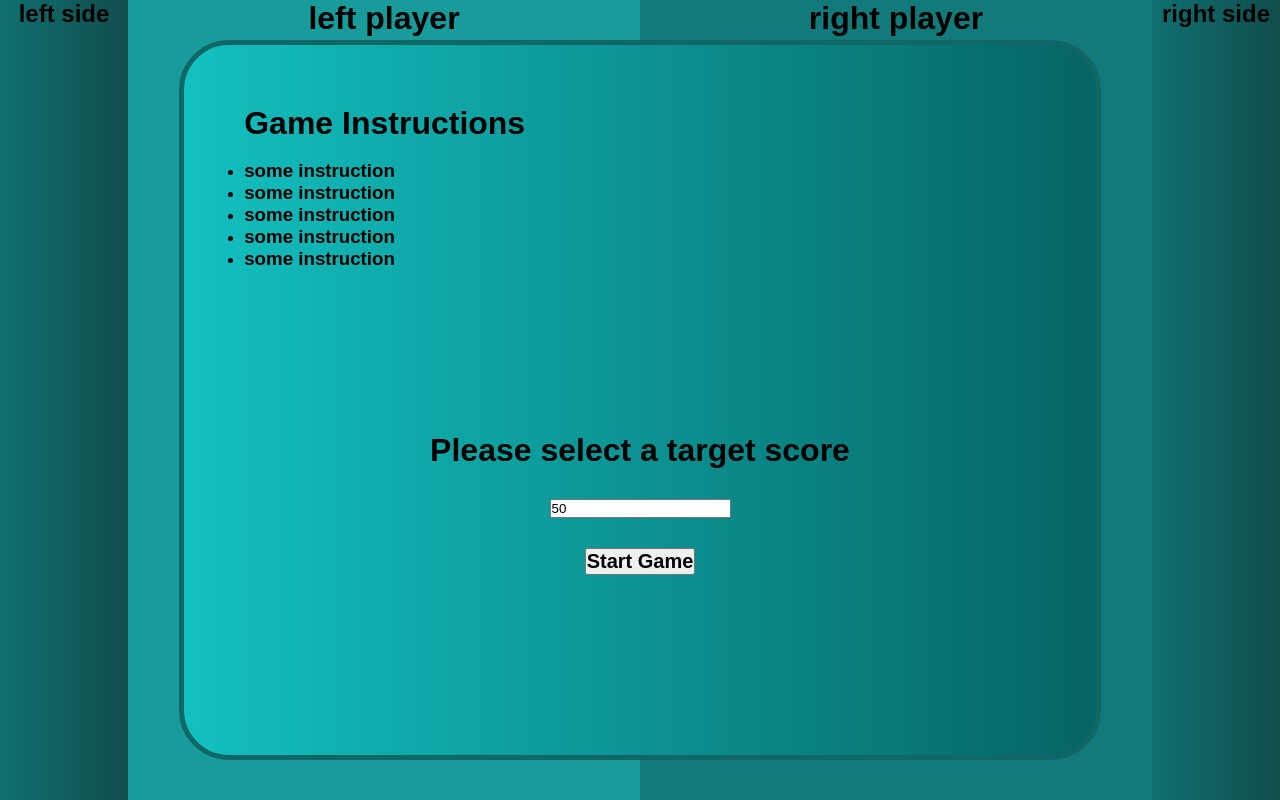
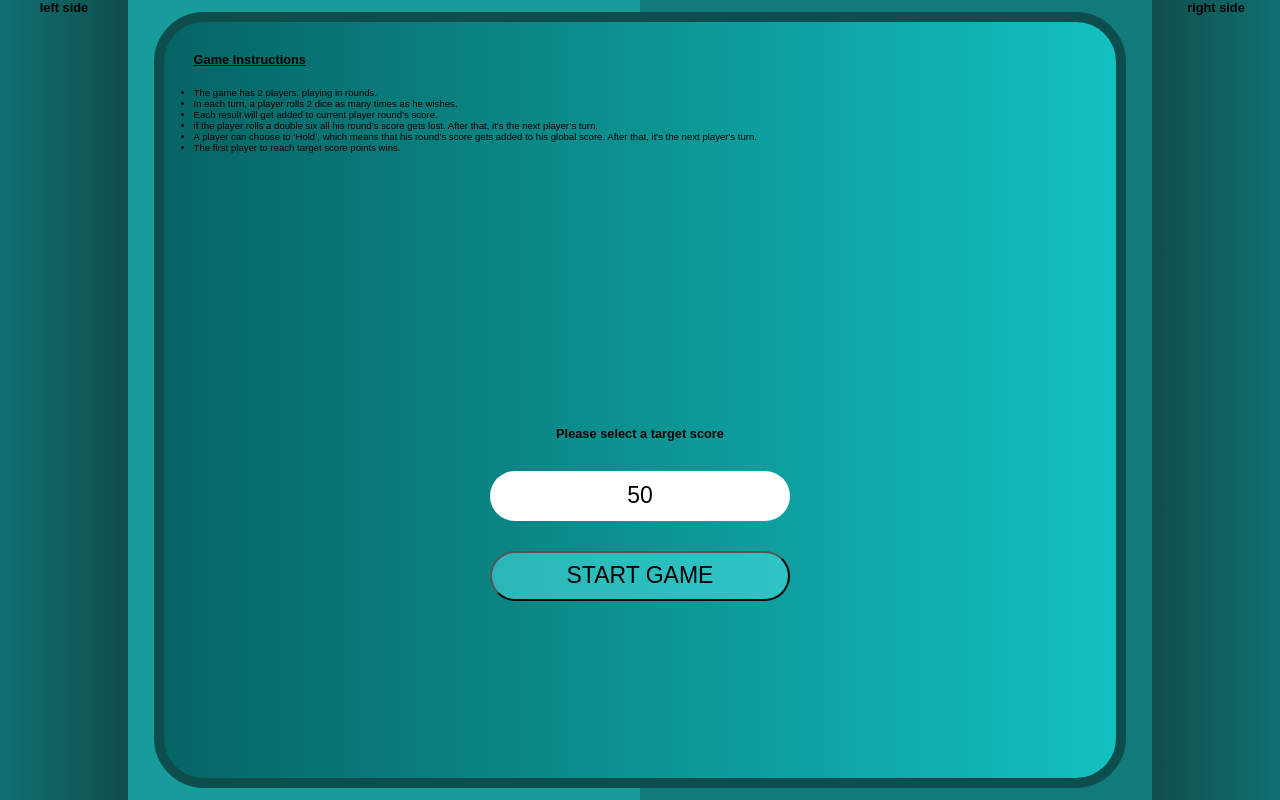
Before and after one commit to jameelag1995/DiceRoll, a plain HTML site: page index.html in a window 1280 px wide. Drawn offline with Linux system fonts and the light colour scheme.

Commit message:
second commit functional game

```diff
--- a/CSS/styles.css
+++ b/CSS/styles.css
@@ -3,6 +3,7 @@
     padding: 0;
     box-sizing: border-box;
     font-family: Arial, Helvetica, sans-serif;
+    font-size: 1vw;
 }
 body {
     display: flex;
@@ -22,6 +23,14 @@ aside {
     height: 100%;
     text-align: center;
 }
+#right-aside {
+    background: rgba(17, 77, 77, 1);
+    background: linear-gradient(
+        90deg,
+        rgba(17, 77, 77, 1) 0%,
+        rgb(16, 112, 112) 100%
+    );
+}
 main {
     background: #13c0c0;
     width: 80%;
@@ -32,33 +41,139 @@ main {
     align-items: center;
     position: relative;
 }
+.top-container > h1 {
+    text-decoration: underline;
+    margin-bottom: 20px;
+}
 
-.left-player1 {
+.game-ui {
+    width: 100%;
+    height: 100%;
+    text-align: center;
+    display: flex;
+    justify-content: center;
+    align-items: center;
+    position: relative;
+}
+.player {
     width: 50%;
     height: 100%;
     background: #189b9b;
+    padding: 40px 60px;
+    display: flex;
+    flex-direction: column;
+    align-items: center;
+    justify-content: space-between;
 }
-.right-player2 {
-    width: 50%;
+
+#left-player1 {
+    background: #189b9b;
+
+}
+#right-player2 {
+    background: #127a7a;
+
+}
+.player1-win {
+    animation: mymove1 3s;
+}
+
+@keyframes mymove1 {
+    0% {
+        background-color: #189b9b;
+    }
+    50% {
+        background-color: #092c2c;
+    }
+    100%{
+        background-color: #189b9b;
+    }
+}
+.player2-win {
+    animation: mymove2 3s ;
+}
+
+@keyframes mymove2 {
+    0% {
+        background-color: #127a7a;
+    }
+    50% {
+        background-color: #092c2c;
+    }
+    100%{
+        background-color: #127a7a;
+    }
+}
+.tag {
+    color: rgb(49, 49, 49);
+    font-weight: 400;
+}
+.score {
+    margin-top: 40px;
+    font-size: 60px;
+    color: rgb(14, 53, 53);
+}
+.current {
+    background: rgb(16, 112, 112);
+    width: 20%;
+    height: 12%;
+    display: flex;
+    flex-direction: column;
+    align-items: center;
+    justify-content: space-evenly;
+    color: #fff;
+    border-radius: 10px;
+    margin-bottom: 30px;
+}
+.functional {
+    width: 30%;
     height: 100%;
-    background: #127a7a;
+    background: none;
+    position: absolute;
+    z-index: 3;
+    display: flex;
+    flex-direction: column;
+    align-items: center;
+    justify-content: space-between;
+    padding: 30px 0;
 }
+.functional button {
+    background-color: #fffefe8f;
+}
+
+#dice-1 {
+    background-image: url(../Img/dice-1.png);
+    background-repeat: no-repeat;
+    background-position: center center;
+    background-size: cover;
+    width: 150px;
+    height: 150px;
+}
+#dice-2 {
+    background-image: url(../Img/dice-1.png);
+    background-repeat: no-repeat;
+    background-position: center center;
+    background-size: cover;
+    width: 150px;
+    height: 150px;
+}
+
 .popup {
     position: absolute;
-    width: 90%;
-    height: 90%;
-    background: rgb(19, 192, 192);
+    width: 95%;
+    height: 97%;
+    background: rgba(6, 100, 100, 1);
     background: linear-gradient(
         90deg,
-        rgba(19, 192, 192, 1) 0%,
-        rgba(6, 100, 100, 1) 100%
+        rgba(6, 100, 100, 1) 0%,
+        rgba(19, 192, 192, 1) 100%
     );
     border-radius: 50px;
     z-index: 100;
     margin: auto;
     text-align: left;
-    padding: 60px;
-    border: 5px solid #116666;
+    padding: 30px;
+    border: 10px solid #0d4d4d;
 }
 #start-screen {
     z-index: 100;
@@ -68,10 +183,14 @@ main {
     flex-direction: column;
     gap: 4rem;
 }
+li {
+    font-size: 0.75vw;
+    font-weight: 500;
+}
 #end-screen {
     display: none;
 }
-.top-container{
+.top-container {
     display: flex;
     flex-direction: column;
     align-items: start;
@@ -87,3 +206,34 @@ main {
     width: 100%;
     height: 50%;
 }
+#target-score-input {
+    height: 50px;
+    width: 300px;
+    text-align: center;
+    border-radius: 50px;
+    font-size: 23px;
+    border: none;
+}
+/* remove arrows from input */
+input::-webkit-outer-spin-button,
+input::-webkit-inner-spin-button {
+    -webkit-appearance: none;
+    margin: 0;
+}
+
+input[type="number"] {
+    -moz-appearance: textfield;
+}
+
+button {
+    background-color: #48e4e48a;
+    width: 300px;
+    height: 50px;
+    border-radius: 50px;
+    font-size: 23px;
+}
+
+.end-game-msg{
+    visibility: hidden;
+    color: #fff;
+}
--- a/index.html
+++ b/index.html
@@ -7,31 +7,86 @@
         <link rel="stylesheet" href="./CSS/styles.css" />
     </head>
     <body>
-        <aside><h1>left side</h1></aside>
+        <aside id="left-aside"><h1>left side</h1></aside>
         <main>
             <div class="popup" id="start-screen">
                 <div class="top-container">
                     <h1>Game Instructions</h1>
-                    <br />
+
                     <ul>
-                        <li><h3>some instruction</h3></li>
-                        <li><h3>some instruction</h3></li>
-                        <li><h3>some instruction</h3></li>
-                        <li><h3>some instruction</h3></li>
-                        <li><h3>some instruction</h3></li>
+                        <li>The game has 2 players, playing in rounds.</li>
+                        <li>
+                            In each turn, a player rolls 2 dice as many times as
+                            he wishes.
+                        </li>
+                        <li>
+                            Each result will get added to current player round’s
+                            score.
+                        </li>
+                        <li>
+                            if the player rolls a double six all his round’s
+                            score gets lost. After that, it's the next player’s
+                            turn.
+                        </li>
+                        <li>
+                            A player can choose to ‘Hold’, which means that his
+                            round’s score gets added to his global score. After
+                            that, it's the next player's turn.
+                        </li>
+                        <li>
+                            The first player to reach target score points wins.
+                        </li>
                     </ul>
                 </div>
                 <div class="bottom-container">
-                    <h1>Please select a target score</h1>
-                    <input type="number" id="score-target" value="50" min="2">
-                    <button><h2>Start Game</h2></button>
+                    <h2 id="start-msg">Please select a target score</h2>
+                    <input
+                        type="number"
+                        id="target-score-input"
+                        value="50"
+                        min="2"
+                    />
+                    <button class="start-button">START GAME</button>
                 </div>
             </div>
-            <div class="left-player1"><h1>left player</h1></div>
-            <div class="right-player2"><h1>right player</h1></div>
+            <div class="game-ui">
+                <div class="player" id="left-player1">
+                    <div class="info" id="player1-info">
+                        <h1 class="tag">PLAYER 1</h1>
+                        <h1 class="score" id="player1-score">0</h1>
+                    </div>
+                    <p class="tag end-game-msg" id="player1-end-msg">
+                        You Won!
+                    </p>
+                    <div class="current" id="player1-current">
+                        <p>CURRENT</p>
+                        <p id="player1-current-score">0</p>
+                    </div>
+                </div>
+                <div class="functional">
+                    <button class="new-game-btn">NEW GAME</button>
+                    <div class="dice" id="dice-1"></div>
+                    <div class="dice" id="dice-2"></div>
+                    <button class="roll-dice-btn">ROLL DICE</button>
+                    <button class="hold-btn">HOLD</button>
+                </div>
+                <div class="player" id="right-player2">
+                    <div class="info" id="player2-info">
+                        <h1 class="tag">PLAYER 2</h1>
+                        <h1 class="score" id="player2-score">0</h1>
+                    </div>
+                    <p class="tag end-game-msg" id="player2-end-msg">
+                        You Won!
+                    </p>
+                    <div class="current" id="player2-current">
+                        <p>CURRENT</p>
+                        <p id="player2-current-score">0</p>
+                    </div>
+                </div>
+            </div>
             <div class="popup" id="end-screen"></div>
         </main>
-        <aside><h1>right side</h1></aside>
+        <aside id="right-aside"><h1>right side</h1></aside>
         <script src="./main.js"></script>
     </body>
 </html>
--- a/main.js
+++ b/main.js
@@ -0,0 +1,143 @@
+// Handle Target Score
+
+let targetScore = 0;
+
+// Start Button and New Game Button Functionality
+const startButton = document.querySelector(".start-button");
+const newGameButton = document.querySelector(".new-game-btn");
+const startScreen = document.querySelector("#start-screen");
+const instructions = document.querySelector(".top-container");
+const startMsg = document.querySelector("#start-msg");
+startButton.addEventListener("click", () => {
+    targetScore = parseInt(document.querySelector("#target-score-input").value);
+    if (targetScore > 2) {
+        startScreen.style.display = "none";
+    } else {
+        startMsg.innerText += `, Value must be larger than 2`;
+    }
+});
+newGameButton.addEventListener("click", () => {
+    if (startMsg.innerText.length > 27) {
+        const msgArr = startMsg.innerText.split(
+            ", Value must be larger than 2"
+        );
+        startMsg.innerText = msgArr.join("");
+    }
+    gameOn = true;
+    reset();
+    startScreen.style.display = "flex";
+    instructions.style.visibility = "hidden";
+});
+
+function reset() {
+    playerTurn = 1;
+    player1TotalScore = 0;
+    player1CurrentScore = 0;
+    player2TotalScore = 0;
+    player2CurrentScore = 0;
+    gameOn = true;
+    player1TotalScoreDisp.innerText = player1TotalScore;
+    player2TotalScoreDisp.innerText = player2TotalScore;
+    player1CurrentScoreDisp.innerText = player1CurrentScore;
+    player2CurrentScoreDisp.innerText = player2CurrentScore;
+    player1.classList.remove("player1-win");
+    player1EndMsg.style.visibility = "hidden";
+    player2.classList.remove("player2-win");
+    player2EndMsg.style.visibility = "hidden";
+}
+
+// in-Game elements
+const holdButton = document.querySelector(".hold-btn");
+const player1 = document.querySelector("#left-player1");
+const player1CurrentScoreDisp = document.querySelector(
+    "#player1-current-score"
+);
+const player1TotalScoreDisp = document.querySelector("#player1-score");
+const player2 = document.querySelector("#right-player2");
+const player2CurrentScoreDisp = document.querySelector(
+    "#player2-current-score"
+);
+const player2TotalScoreDisp = document.querySelector("#player2-score");
+const player1EndMsg = document.querySelector("#player1-end-msg");
+const player2EndMsg = document.querySelector("#player2-end-msg");
+
+let playerTurn = 1;
+let player1TotalScore = 0;
+let player1CurrentScore = 0;
+let player2TotalScore = 0;
+let player2CurrentScore = 0;
+let gameOn = true;
+
+holdButton.addEventListener("click", () => {
+    if (gameOn === false) {
+        return;
+    }
+    if (playerTurn === 2) {
+        player1.style.background = "#189b9b";
+        player2.style.background = "#127a7a";
+        playerTurn = 1;
+    } else {
+        player1.style.background = "#127a7a";
+        player2.style.background = "#189b9b";
+        playerTurn = 2;
+    }
+    player1TotalScore += player1CurrentScore;
+    player2TotalScore += player2CurrentScore;
+    player1TotalScoreDisp.innerText = player1TotalScore;
+    player2TotalScoreDisp.innerText = player2TotalScore;
+    player1CurrentScore = 0;
+    player2CurrentScore = 0;
+    player1CurrentScoreDisp.innerText = player1CurrentScore;
+    player2CurrentScoreDisp.innerText = player2CurrentScore;
+    if (player1TotalScore === targetScore || player2TotalScore > targetScore) {
+        player1.classList.add("player1-win");
+        player1EndMsg.style.visibility = "visible";
+        gameOn = false;
+    }
+    if (player2TotalScore === targetScore || player1TotalScore > targetScore) {
+        player2.classList.add("player2-win");
+        player2EndMsg.style.visibility = "visible";
+        gameOn = false;
+    }
+});
+
+// Dice Functionality
+const dice1 = document.querySelector("#dice-1");
+const dice2 = document.querySelector("#dice-2");
+
+let dice1Value = 1;
+let dice2Value = 1;
+let diceSum = 0;
+// function that generates random number between 1 & 6
+function generateRandomDiceNumber() {
+    return Math.ceil(Math.random() * 6);
+}
+// when clicking roll dice button generate two random numbers change images and save the sum into diceSum
+const rollDiceButton = document.querySelector(".roll-dice-btn");
+rollDiceButton.addEventListener("click", () => {
+    if (gameOn === false) {
+        return;
+    }
+    dice1Value = generateRandomDiceNumber();
+    dice1.style.backgroundImage = `url(../Img/dice-${dice1Value}.png)`;
+    dice2Value = generateRandomDiceNumber();
+    dice2.style.backgroundImage = `url(../Img/dice-${dice2Value}.png)`;
+    diceSum = dice1Value + dice2Value;
+    if (diceSum === 12) {
+        if (playerTurn === 1) {
+            player1CurrentScore = 0;
+        } else {
+            player2CurrentScore = 0;
+        }
+        holdButton.click();
+        // show popup
+    } else {
+        if (playerTurn === 1) {
+            player1CurrentScore += diceSum;
+        } else {
+            player2CurrentScore += diceSum;
+        }
+    }
+    player1CurrentScoreDisp.innerText = player1CurrentScore;
+    player2CurrentScoreDisp.innerText = player2CurrentScore;
+});
```
